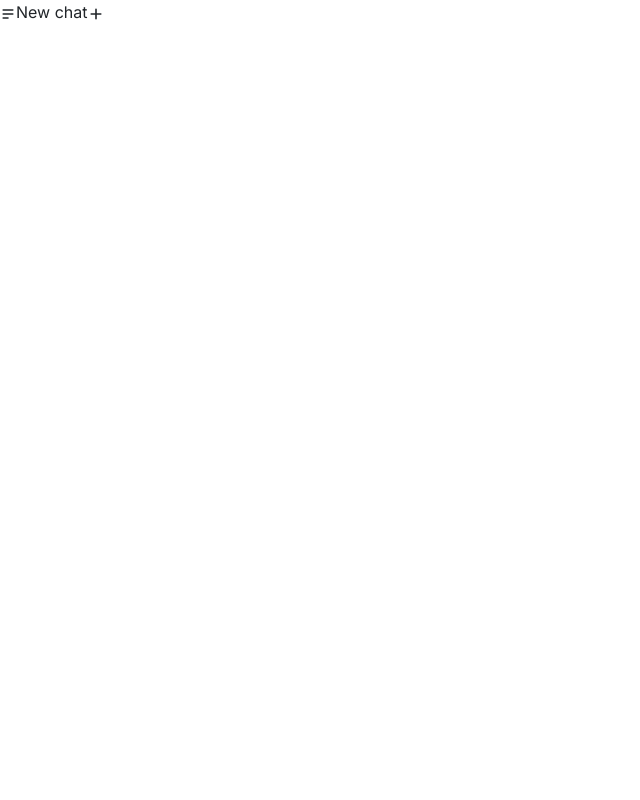
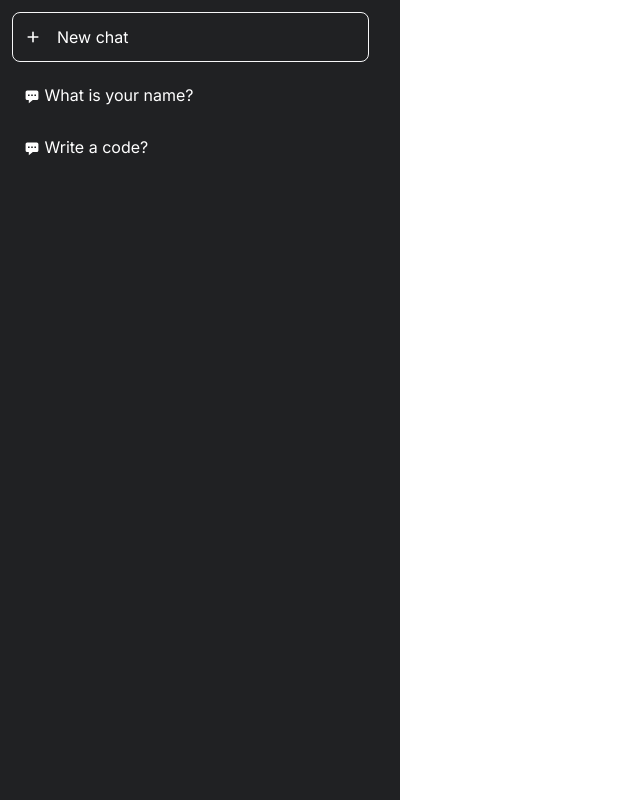
Before and after one commit to Manuelthegoat/voiceGPT, a React (Vite) app: page / in a window 1280 px wide. Shown: the whole page, without its empty margins (0-640 px from the left). Built offline with nearby package versions, Linux system fonts and the light colour scheme.

Commit message:
updating the UI

```diff
--- a/src/App.css
+++ b/src/App.css
@@ -8,6 +8,10 @@
 * {
 	box-sizing: border-box;
 	font-family: "Inter", sans-serif;
+}
+
+body {
+  color: #fff;
 }
 
 @media screen and (max-width: 767px) {
@@ -28,3 +32,37 @@
 		color: var(--text-bg-color);
 	}
 }
+
+.nav__menu__wrapper {
+  width: 85%;
+  max-width: 400px;
+  position: fixed;
+  top: 0;
+  height: 100%;
+  padding: .75rem;
+  background-color:#202123;
+}
+
+.nav__menu {
+  display: grid;
+  gap: 1rem;
+
+}
+
+.new__chat {
+  display: flex;
+  column-gap: 1rem;
+  align-items: center;
+  border: 1px solid var(--text-bg-color);
+  padding: .75rem;
+  border-radius: .5rem;
+  width: 95%;
+}
+
+.chat__history {
+  margin-top: .3rem;
+  display: grid;
+  padding-left: .75rem;
+  gap: 1.75rem
+  /* color: red; */
+}
--- a/src/components/NavBar.jsx
+++ b/src/components/NavBar.jsx
@@ -1,14 +1,37 @@
-import { HiMenuAlt2, HiPlus } from "react-icons/hi";
+import { HiMenuAlt2, HiPlus, HiChatAlt, HiX} from "react-icons/hi";
 
 function NavBar() {
 	return (
-		<nav>
-			<div className="nav__container">
-				<HiMenuAlt2 className="icon"/>
-				  New chat
-				<HiPlus className="icon"/>
+		<>
+			<header>
+				<nav>
+					<div className="nav__container">
+						<HiMenuAlt2 className="icon" />
+						New chat
+						<HiPlus className="icon" />
+					</div>
+				</nav>
+			</header>
+
+			<div className="nav__menu__wrapper">
+				<div className="nav__menu">
+					<div className="new__chat">
+						<HiPlus /> New chat
+					</div>
+          <div className="chat__history">
+							<div className="history">
+								<HiChatAlt /> What is your name?
+							</div>
+
+              <div className="history">
+								<HiChatAlt /> Write a code?
+							</div>
+						</div>
+				</div>
+
+        {/* <HiX/> */}
 			</div>
-		</nav>
+		</>
 	);
 }
 
```
